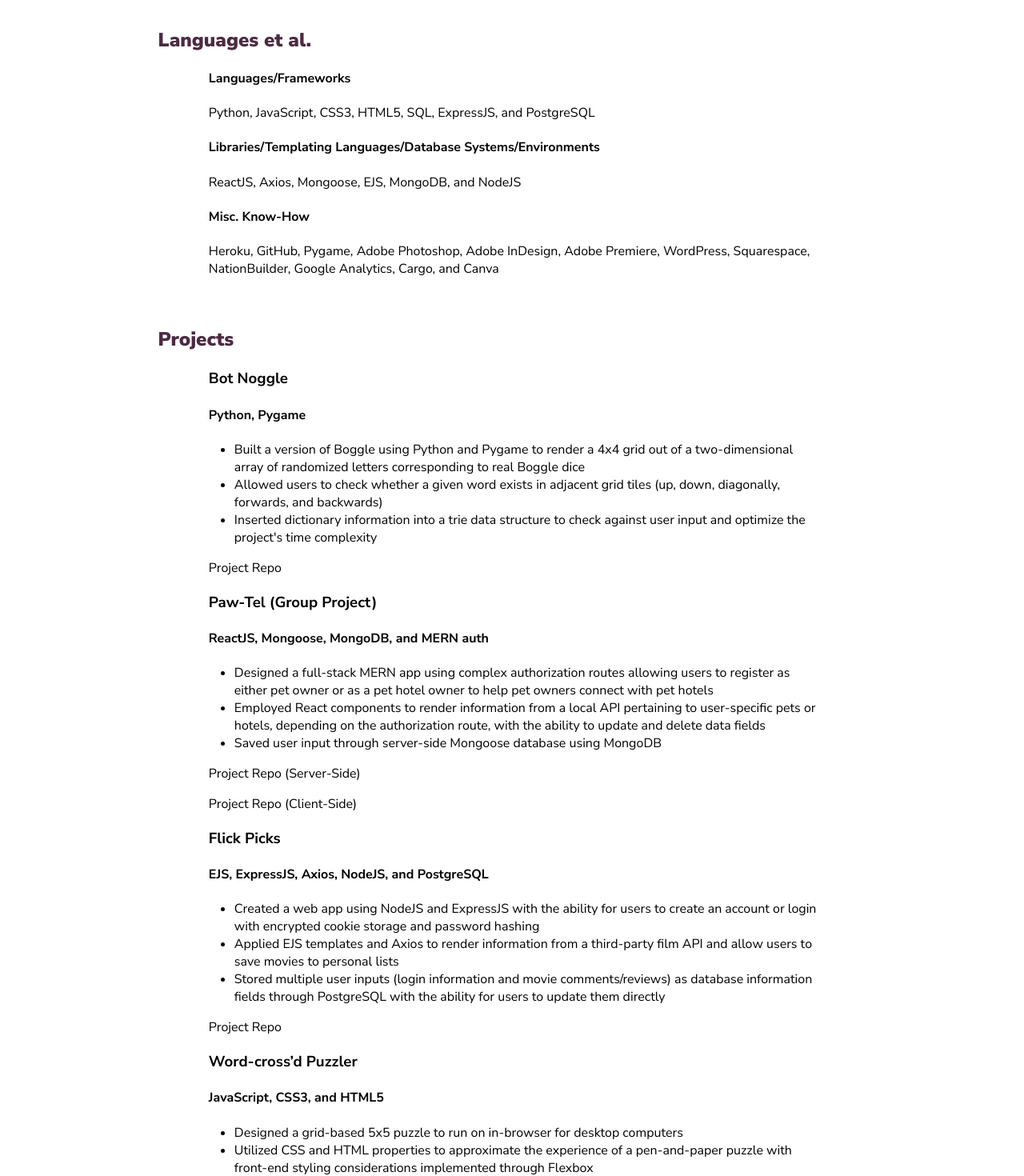
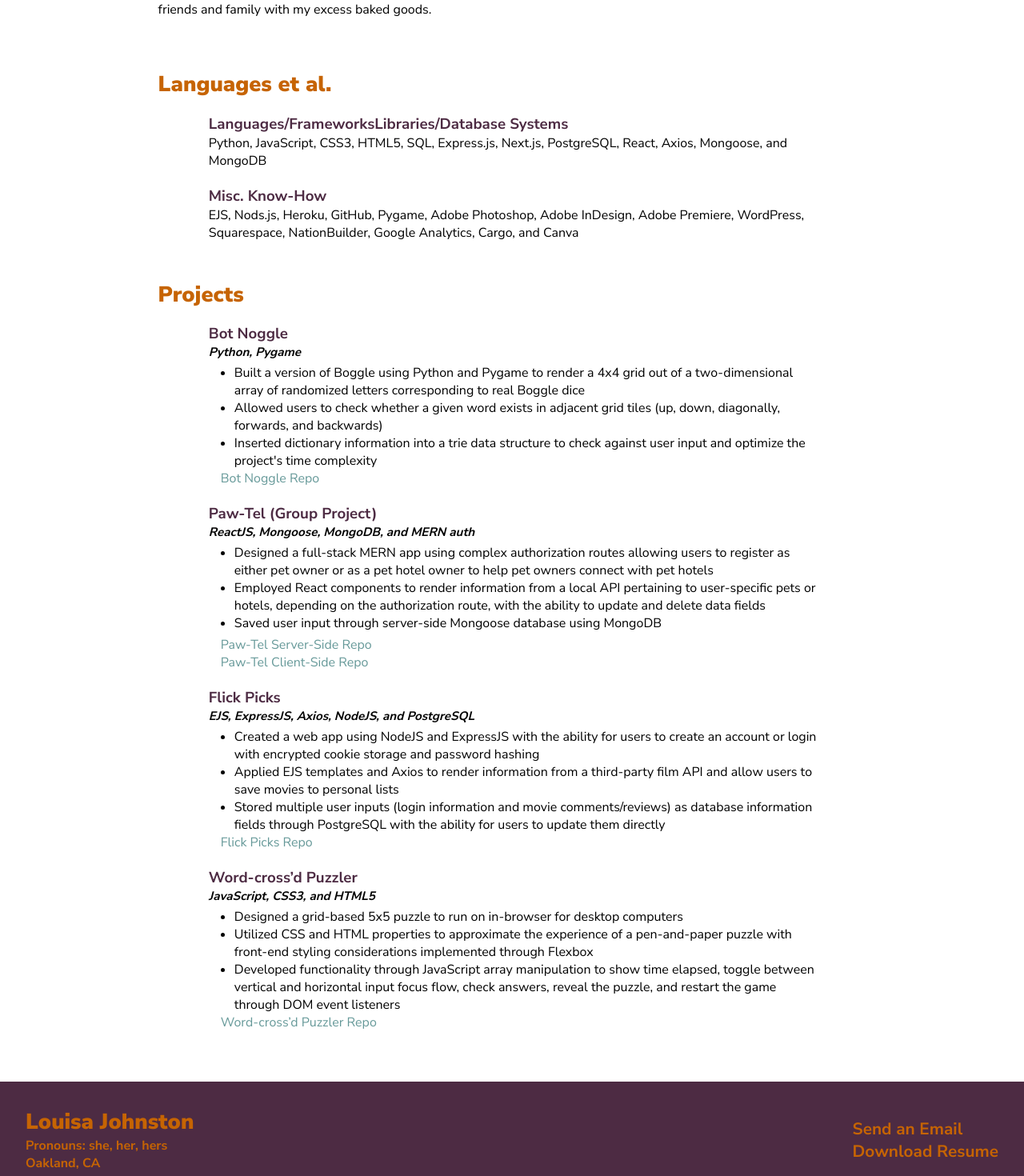
Before and after one commit to LouisaJohnston/Portfolio, a Next.js app: page / in a window 1280 px wide. Shown: the part 328-1798 px from the top of the page at 80% size. Built offline with nearby package versions, Linux system fonts and the light colour scheme.

Commit message:
link styling, general formatting

```diff
--- a/components/Footer.jsx
+++ b/components/Footer.jsx
@@ -4,9 +4,9 @@ export default function Footer() {
     return (
         <div id='footer'>
             <div id='personal'>
-                <h2 class ="flush-top">Louisa Johnston</h2>
-                <p class ="flush-top">Pronouns: she, her, hers</p>
-                <p class ="flush-top">Oakland, CA</p>
+                <h2 class ="flush-foot">Louisa Johnston</h2>
+                <p class ="flush-foot">Pronouns: she, her, hers</p>
+                <p class ="flush-foot">Oakland, CA</p>
             </div>
             <div id='contact'>
                 <Link href='mailto:louisa.latham.johnston@gmail.com?subject=Hello!'>
--- a/components/Navbar.jsx
+++ b/components/Navbar.jsx
@@ -25,7 +25,7 @@ export default function Navbar() {
                 </Link>
 
                 <Link href='https://github.com/LouisaJohnston'>
-                    <a target='_blank'>Github</a>
+                    <a target='_blank'>GitHub</a>
                 </Link>
 
                 <Link href='https://www.linkedin.com/in/louisa-johnston/'>
--- a/pages/index.js
+++ b/pages/index.js
@@ -11,7 +11,7 @@ export default function Home() {
       <div id="main">
         <h1>Louisa Johnston</h1>
 
-        <div class="top-anchor" id="about">
+        <div className="top-anchor" id="about">
           <div>
             <p><span id="hello">Hello!</span> I am a full-stack engineer with a particular interest is in ventures
             with an orientation towards social equity and the arts.</p>
@@ -30,58 +30,55 @@ export default function Home() {
           </div>
         </div>
 
-        <div class="anchor" id="languages">
+        <div className="anchor" id="languages">
           <h2>Languages et al.</h2>
 
-          <h4>Languages/Frameworks</h4>
-          <p>Python, JavaScript, CSS3, HTML5, SQL, ExpressJS, and PostgreSQL</p>
+          <h3 className="less-flush">Languages/FrameworksLibraries/Database Systems</h3>
+          <p className="flush">Python, JavaScript, CSS3, HTML5, SQL, Express.js, Next.js, PostgreSQL, React, Axios, Mongoose, and MongoDB</p>
 
-          <h4>Libraries/Templating Languages/Database Systems/Environments</h4>
-          <p>ReactJS, Axios, Mongoose, EJS, MongoDB, and NodeJS</p>
-
-          <h4>Misc. Know-How</h4>
-          <p>Heroku, GitHub, Pygame, Adobe Photoshop, Adobe InDesign, Adobe Premiere, WordPress, Squarespace, NationBuilder, Google Analytics, Cargo, and Canva</p>
+          <h3 className="even-less-flush">Misc. Know-How</h3>
+          <p className="flush">EJS, Nods.js, Heroku, GitHub, Pygame, Adobe Photoshop, Adobe InDesign, Adobe Premiere, WordPress, Squarespace, NationBuilder, Google Analytics, Cargo, and Canva</p>
         </div>
 
-        <div class="anchor" id="projects">
+        <div className="anchor" id="projects">
           <h2>Projects</h2>
 
-          <a><h3>Bot Noggle</h3></a>
-          <h4>Python, Pygame</h4>
-          <ul>
+          <h3 className="less-flush">Bot Noggle</h3>
+          <h4 className="italic flush">Python, Pygame</h4>
+          <ul className="less-flush">
             <li>Built a version of Boggle using Python and Pygame to render a 4x4 grid out of a two-dimensional array of randomized letters corresponding to real Boggle dice</li>
             <li>Allowed users to check whether a given word exists in adjacent grid tiles (up, down, diagonally, forwards, and backwards)</li>
             <li>Inserted dictionary information into a trie data structure to check against user input and optimize the project's time complexity</li>
           </ul>
-          <a href="https://github.com/LouisaJohnston/project4" target="_blank"><p>Project Repo</p></a>
+          <a href="https://github.com/LouisaJohnston/project4" target="_blank" className="less-flush offset">Bot Noggle Repo</a>
 
-          <h3>Paw-Tel (Group Project)</h3>
-          <h4>ReactJS, Mongoose, MongoDB, and MERN auth</h4>
-          <ul>
+          <h3 className="even-less-flush">Paw-Tel (Group Project)</h3>
+          <h4 className="italic flush">ReactJS, Mongoose, MongoDB, and MERN auth</h4>
+          <ul className="less-flush">
             <li>Designed a full-stack MERN app using complex authorization routes allowing users to register as either pet owner or as a pet hotel owner to help pet owners connect with pet hotels</li>
             <li>Employed React components to render information from a local API pertaining to user-specific pets or hotels, depending on the authorization route, with the ability to update and delete data fields</li>
             <li>Saved user input through server-side Mongoose database using MongoDB</li>
           </ul>
-          <a href="https://github.com/LouisaJohnston/Paw-tel" target="_blank"><p>Project Repo (Server-Side)</p></a>
-          <a href="https://github.com/LouisaJohnston/pawtel-client" target="_blank"><p>Project Repo (Client-Side)</p></a>
+          <a href="https://github.com/LouisaJohnston/Paw-tel" target="_blank" className="less-flush offset block">Paw-Tel Server-Side Repo</a>
+          <a href="https://github.com/LouisaJohnston/pawtel-client" target="_blank" className="flush offset">Paw-Tel Client-Side Repo</a>
 
-          <h3>Flick Picks</h3>
-          <h4>EJS, ExpressJS, Axios, NodeJS, and PostgreSQL</h4>
-          <ul>
+          <h3 className="even-less-flush">Flick Picks</h3>
+          <h4 className="italic flush">EJS, ExpressJS, Axios, NodeJS, and PostgreSQL</h4>
+          <ul className="less-flush">
             <li>Created a web app using NodeJS and ExpressJS with the ability for users to create an account or login with encrypted cookie storage and password hashing</li>
             <li>Applied EJS templates and Axios to render information from a third-party film API and allow users to save movies to personal lists</li>
             <li>Stored multiple user inputs (login information and movie comments/reviews) as database information fields through PostgreSQL with the ability for users to update them directly</li>
           </ul>
-          <a href="https://github.com/LouisaJohnston/project2" target="_blank"><p>Project Repo</p></a>
+          <a href="https://github.com/LouisaJohnston/project2" target="_blank" className="less-flush offset">Flick Picks Repo</a>
 
-          <h3>Word-cross’d Puzzler</h3>
-          <h4>JavaScript, CSS3, and HTML5</h4>
-          <ul>
+          <h3 className="even-less-flush">Word-cross’d Puzzler</h3>
+          <h4 className="italic flush">JavaScript, CSS3, and HTML5</h4>
+          <ul className="less-flush">
             <li>Designed a grid-based 5x5 puzzle to run on in-browser for desktop computers</li>
             <li>Utilized CSS and HTML properties to approximate the experience of a pen-and-paper puzzle with front-end styling considerations implemented through Flexbox</li>
             <li>Developed functionality through JavaScript array manipulation to show time elapsed, toggle between vertical and horizontal input focus flow, check answers, reveal the puzzle, and restart the game through DOM event listeners</li>
           </ul>
-          <a href="https://github.com/LouisaJohnston/Word-crossd_Puzzler" target="_blank"><p>Project Repo</p></a>
+          <a href="https://github.com/LouisaJohnston/Word-crossd_Puzzler" target="_blank" className="less-flush offset">Word-cross’d Puzzler Repo</a>
         </div>
 
       </div>
--- a/styles/globals.css
+++ b/styles/globals.css
@@ -17,11 +17,18 @@ a {
   font-family: 'Nunito Sans', sans-serif;
 }
 
+.block {
+  display: block;
+}
+
 /******** Body ********/
 /* Included for SEO but hidden for stylistic purposes*/
 h1 {
-  color: #4C2B42;
   display: none;
+}
+
+#about {
+  padding-top: 100px;
 }
 
 #about p {
@@ -30,28 +37,52 @@ h1 {
 }
 
 #main {
-  margin-top: 7%;
-  display: block;
+  margin-top: 10%;
+  margin-bottom: 5%;
 }
 
 #hello {
   display: inline;
   font-size: 1.5em;
   font-weight: 700;
+  color: #C66403;
 }
 
+
 h2 {
-  color: #4C2B42;
-  font-size: 1.5em;
+  color: #C66403;
+  font-size: 1.7em;
   font-weight: 900;
   padding-top: 2%;
   margin-left: 15%;
   margin-right: 15%;
+  margin-bottom: 1%;
+}
+
+h3 {
+  color: #4D2B43;
 }
 
 h3, h4, p, li {
   margin-left: 20%;
   margin-right: 20%;
+}
+
+#main a {
+  margin-left: 20%;
+  margin-right: 20%;
+  color: #669999;
+}
+
+#main a:hover {
+  color: #FBCC32;
+}
+
+.top-anchor {
+  padding-top: 87px;
+  margin-top: -87px;
+  -webkit-background-clip: content-box;
+  background-clip: content-box;
 }
 
 .anchor {
@@ -61,11 +92,34 @@ h3, h4, p, li {
   background-clip: content-box;
 }
 
-.top-anchor {
-  padding-top: 87px;
-  margin-top: -87px;
-  -webkit-background-clip: content-box;
-  background-clip: content-box;
+.italic {
+  font-style: italic;
+  font-size: .95em
+}
+
+.flush {
+  padding-top: 0;
+  margin-top: 0;
+  padding-bottom: 0;
+  margin-bottom: 0;
+}
+
+.less-flush {
+  padding-top: 5px;
+  margin-top: 0;
+  padding-bottom: 0;
+  margin-bottom: 0;
+}
+
+.even-less-flush {
+  padding-top: 20px;
+  margin-top: 0;
+  padding-bottom: 0;
+  margin-bottom: 0;
+}
+
+.offset {
+  padding-left: 15px;
 }
 
 /******** Nav ********/
@@ -86,6 +140,10 @@ nav {
   color: #FBCC32;
   font-weight: 700;
   font-size: 1.4em;
+}
+
+nav a:hover {
+  color: #4D2B43;
 }
 
 /******** Footer ********/
@@ -111,19 +169,25 @@ nav {
   font-weight: 700;
 }
 
+#footer a:hover {
+  color: #669999;
+}
+
 #personal {
-  margin: 1.5%;
+  margin: 2.5%;
 }
 
 #contact {
-  margin: 1.5%;
+  margin: 2.5%;
+  font-size: 1.3em;
 }
 
-.flush-top {
+.flush-foot {
   padding: 0;
   margin: 0;
 }
 
-.block {
-  display: block;
-}
+/******** Mobile ********/
+@media screen and (max-width: 767px) {
+
+  }
```
